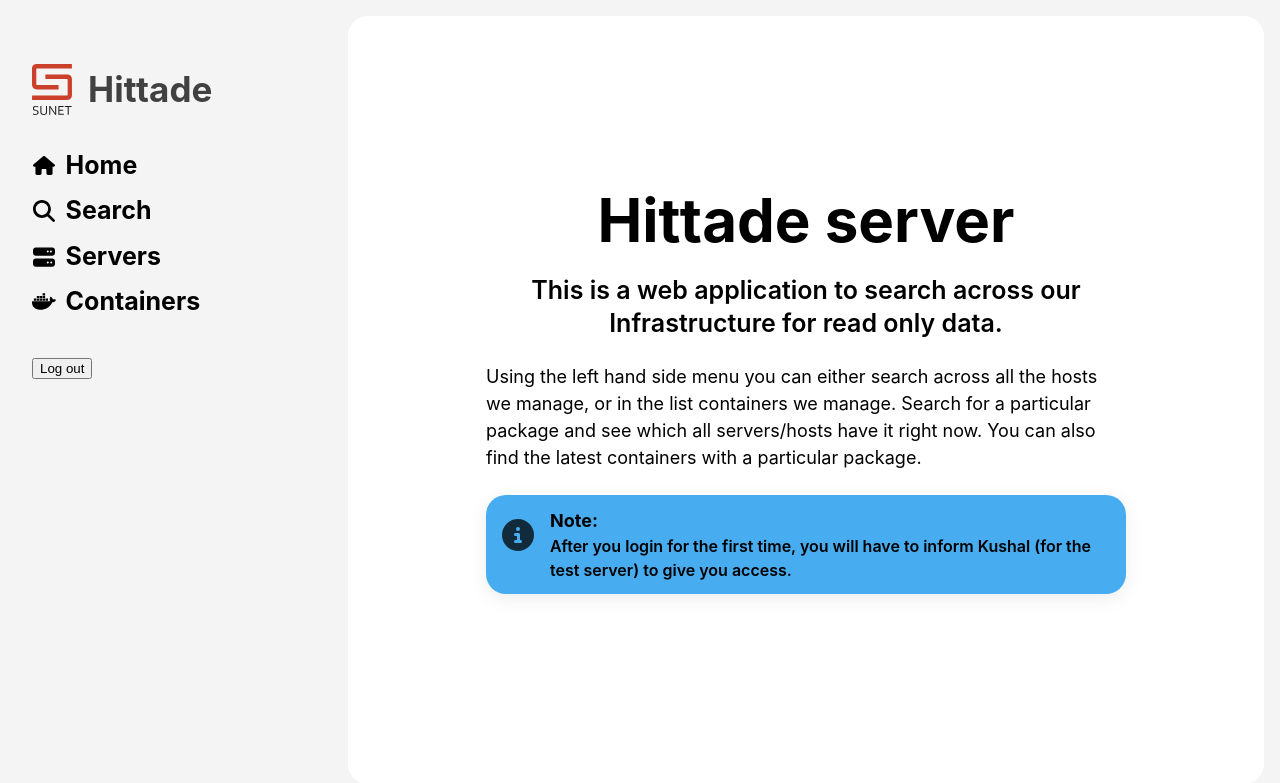
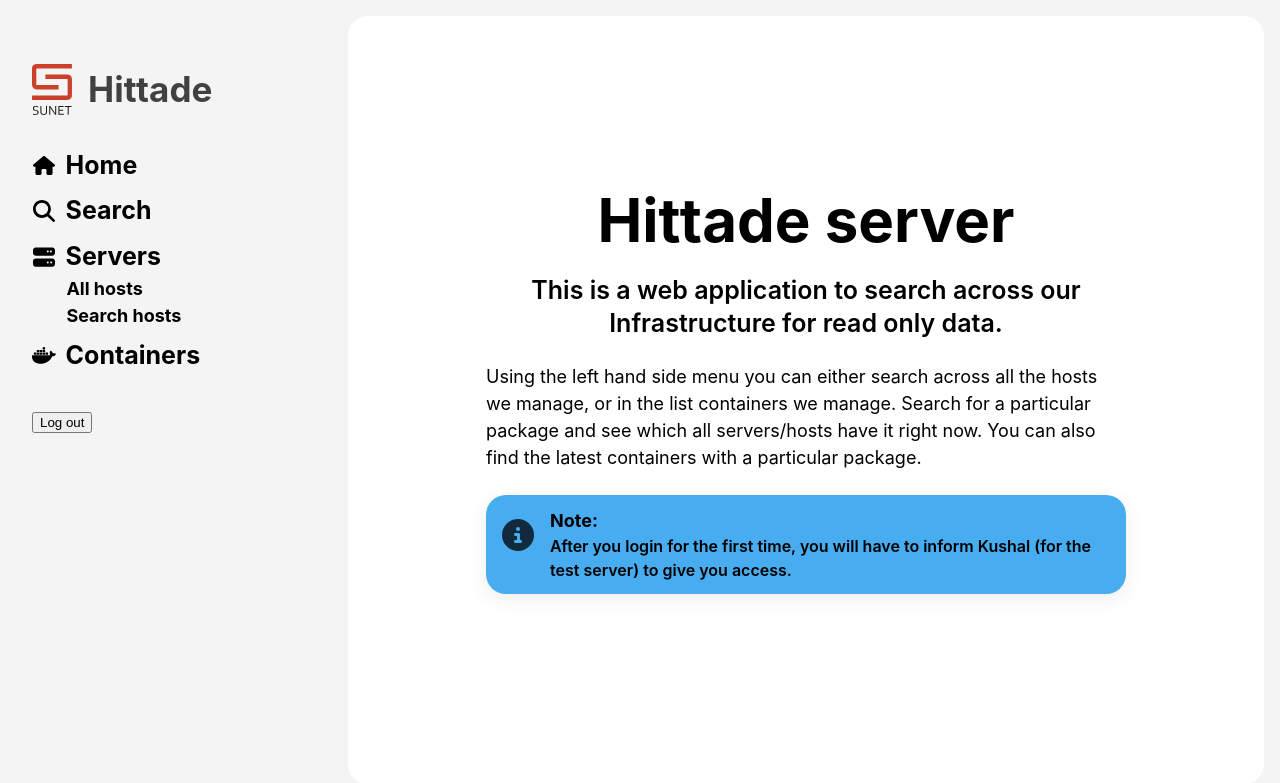
Before and after one commit to SUNET/hittade-server, a Django app: page / in a window 1280 px wide. Shown: the top 783 px of the page. Run offline with Django 4.2, Linux system fonts and the light colour scheme; the visitor is signed in with stand-in values (Sample User, id 1); style sheets or scripts are compiled from the project's sources; some web fonts are replaced.

Commit message:
Add submenu items to dashboard nav

```diff
--- a/static/sass/site/_ht-dashboard-header.scss
+++ b/static/sass/site/_ht-dashboard-header.scss
@@ -63,4 +63,14 @@
             --icon-size: 100%;
         }
     }
+
+    > .navigation > .menu > * > .submenu {
+        padding-left: 2.15rem;
+    }
+
+    > .navigation > .menu > * > .submenu > * > .sublink {
+        margin-top: .75rem;
+        font-size: var(--ht-font-size);
+        font-weight: 700;
+    }
 }
--- a/templates/dashboard.html
+++ b/templates/dashboard.html
@@ -13,7 +13,13 @@
                     <ul class="menu" aria-label="Menu">
                         <li><a class="link -home" href="/" aria-label="Go to the homepage">Home</a></li>
                         <li><a class="link -search" href="#" aria-label="Search the infrastructure">Search</a></li>
-                        <li><a class="link -servers" href="/servers" aria-label="View all servers">Servers</a></li>
+                        <li>
+                            <a class="link -servers" href="/servers" aria-label="View all servers">Servers</a>
+                            <ul class="submenu">
+                                <li><a href="/servers/hosts" class="sublink" aria-label="View all hosts">All hosts</a></li>
+                                <li><a href="/servers/search" class="sublink" aria-label="Search through all hosts">Search hosts</a></li>
+                            </ul>
+                        </li>
                         <li><a class="link -containers" href="/containers" aria-label="View all containers">Containers</a></li>
                     </ul>
                 </nav>
```
